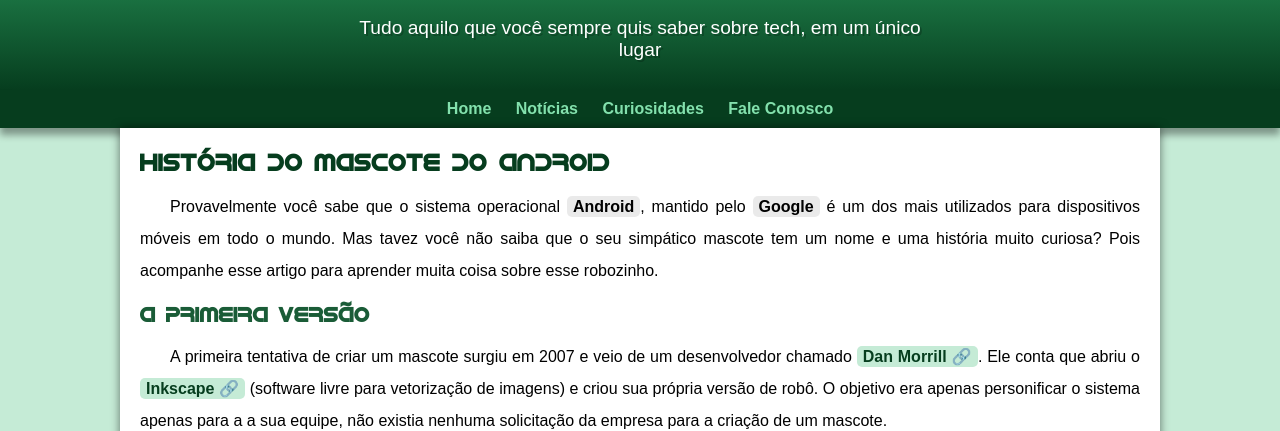
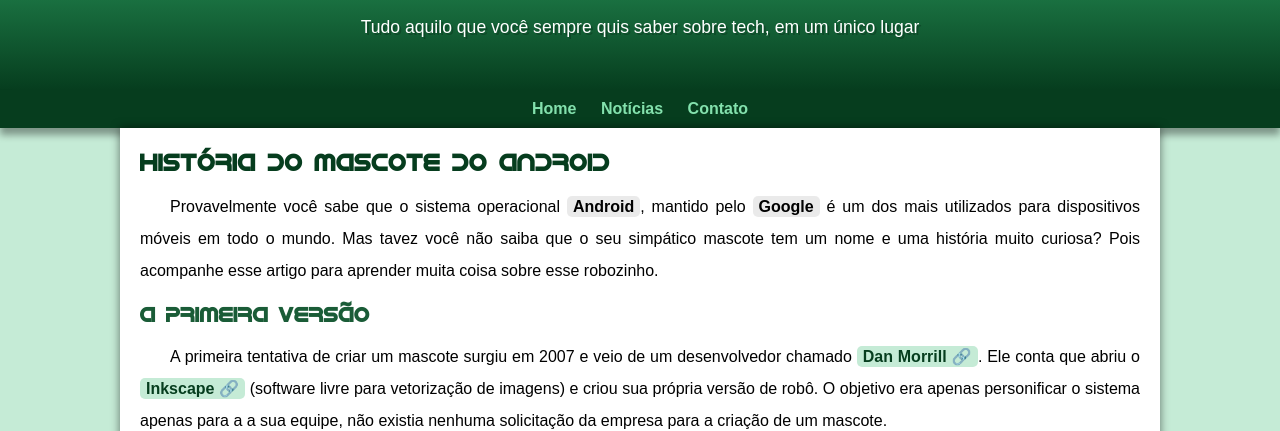
Before and after one commit to Eudevmarcos/projeto-android, a plain HTML site: page index.html in a window 1280 px wide. Shown: the part 100-531 px from the top of the page. Drawn offline with Linux system fonts and the light colour scheme.

Commit message:
problema de padding corrigido

```diff
--- a/estilo/style.css
+++ b/estilo/style.css
@@ -55,12 +55,12 @@ header > h1 {
 header > p {
     color: white;
     font-family: var(--fonte-padrao);
-    font-size: 1.2em;
+    font-size: 1.1em;
     max-width: 600px;
     padding-right: 10px;
     padding-left: 10px;
     margin: auto;
-    margin-bottom: 20px;
+    padding-bottom: 50px;
     text-shadow: 2px 2px 0px rgba(0, 0, 0, 0.219);
 }
 
--- a/index.html
+++ b/index.html
@@ -16,8 +16,7 @@
     <nav>
         <a href="#">Home</a>
         <a href="#">Notícias</a>
-        <a href="#">Curiosidades</a>
-        <a href="#">Fale Conosco</a>
+        <a href="#">Contato</a>
     </nav>
 
     <main>
```
